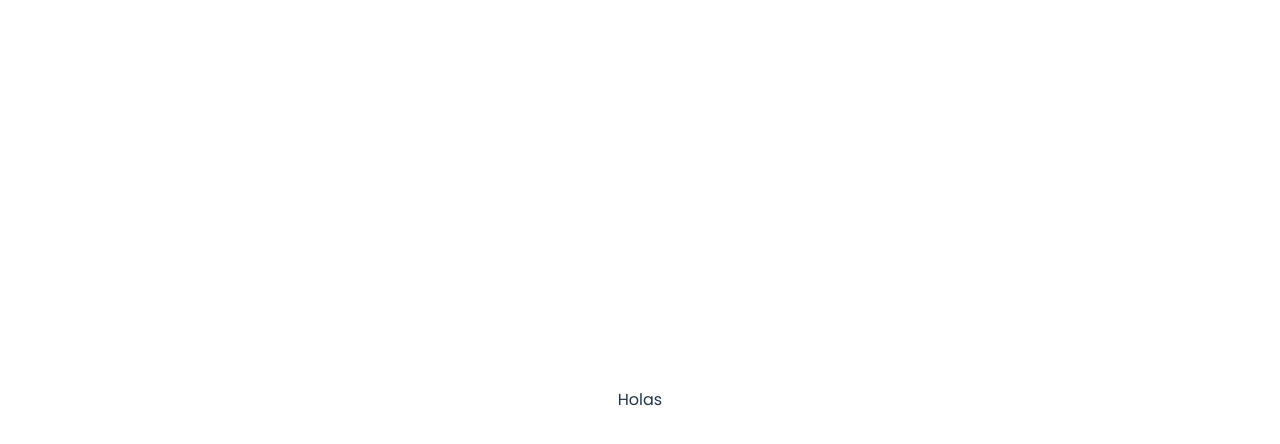
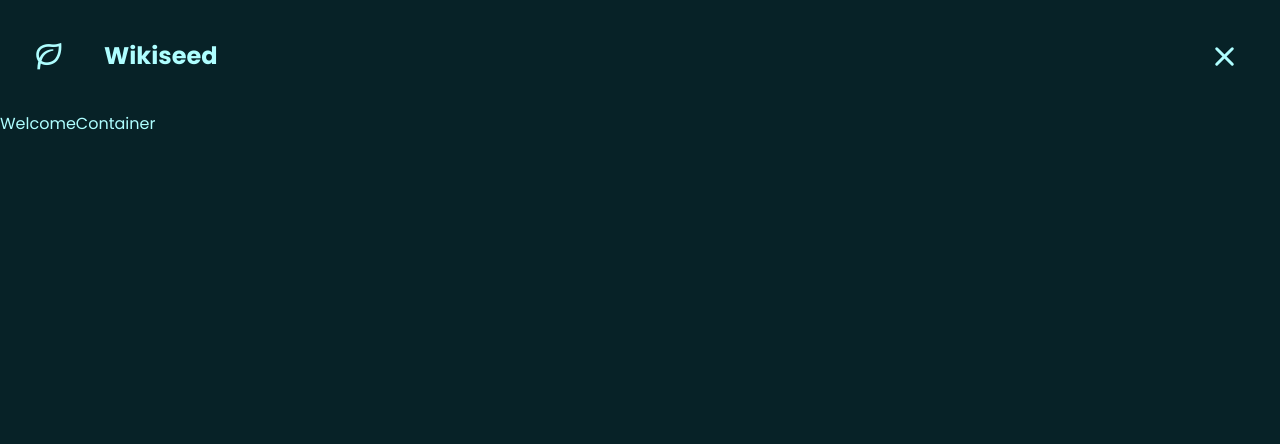
Before and after one commit to stivenm16/wikiseed, a React (Vite) app: page / in a window 1280 px wide. Shown: the top 444 px of the page. Built offline with nearby package versions, Linux system fonts and the light colour scheme.

Commit message:
hamburguer animation

```diff
--- a/index.html
+++ b/index.html
@@ -3,6 +3,10 @@
   <head>
     <meta charset="UTF-8" />
     <link rel="icon" type="image/svg+xml" href="/vite.svg" />
+    <link
+      href="https://unpkg.com/boxicons@2.1.4/css/boxicons.min.css"
+      rel="stylesheet"
+    />
     <meta name="viewport" content="width=device-width, initial-scale=1.0" />
     <title>Vite + React + TS</title>
   </head>
--- a/src/App.scss
+++ b/src/App.scss
@@ -1,41 +1,3 @@
 #root {
-  max-width: 1280px;
-  margin: 0 auto;
-  padding: 2rem;
-  text-align: center;
+  width: 100%;
 }
-
-.logo {
-  height: 6em;
-  padding: 1.5em;
-  will-change: filter;
-}
-.logo:hover {
-  filter: drop-shadow(0 0 2em #646cffaa);
-}
-.logo.react:hover {
-  filter: drop-shadow(0 0 2em #61dafbaa);
-}
-
-@keyframes logo-spin {
-  from {
-    transform: rotate(0deg);
-  }
-  to {
-    transform: rotate(360deg);
-  }
-}
-
-@media (prefers-reduced-motion: no-preference) {
-  a:nth-of-type(2) .logo {
-    animation: logo-spin infinite 20s linear;
-  }
-}
-
-.card {
-  padding: 2em;
-}
-
-.read-the-docs {
-  color: #888;
-}
--- a/src/App.tsx
+++ b/src/App.tsx
@@ -1,13 +1,15 @@
 import { useState } from "react";
-import reactLogo from "./assets/react.svg";
 import "./App.scss";
+import NavBar from "./components/NavBar/NavBar";
+import WelcomeContainer from "./components/WelcomeContainer/WelcomeContainer";
 
 function App() {
   const [count, setCount] = useState(0);
 
   return (
     <div className="App">
-      <p>Holas</p>
+      <NavBar />
+      <WelcomeContainer />
     </div>
   );
 }
--- /dev/null
+++ b/src/components/NavBar/NavBar.scss
@@ -0,0 +1,72 @@
+#nav-bar {
+  display: flex;
+  justify-content: space-between;
+  align-items: flex-start;
+  margin: 1rem;
+  div {
+    display: flex;
+    align-items: center;
+    justify-content: center;
+    h2 {
+      margin-left: 1.5rem;
+      font-size: var(--h2-font-size);
+    }
+  }
+}
+#logo {
+  font-size: 2rem;
+  margin: 1.5rem 1rem;
+}
+.menu-btn {
+  position: relative;
+  display: flex;
+  justify-content: center;
+  align-items: center;
+  width: 80px;
+  height: 80px;
+  cursor: pointer;
+  transition: all 0.5s ease-in-out;
+  &.active {
+    .menu-btn__burguer {
+      transition: all 0.5s ease-in-out;
+      //   transform: translateX(-1px);
+      //   opacity: 0.5;
+      box-shadow: none;
+      background-color: transparent;
+
+      &::before {
+        transform: rotate(45deg);
+        opacity: 1;
+      }
+      &::after {
+        transform: rotate(-45deg);
+        opacity: 1;
+      }
+    }
+  }
+}
+
+.menu-btn__burguer {
+  width: 25px;
+  height: 3px;
+  background-color: white;
+  border-radius: 5px;
+  &::before,
+  &::after {
+    content: "";
+    position: absolute;
+    width: 25px;
+    height: 3px;
+    border-radius: 5px;
+    background-color: var(--text-color);
+    transition: all 0.5s ease-in-out;
+  }
+  &::before {
+    transform: translateY(-10px);
+  }
+  &::after {
+    transform: translateY(10px);
+  }
+
+  //Animation
+}
--- /dev/null
+++ b/src/components/NavBar/NavBar.tsx
@@ -0,0 +1,29 @@
+import { useState } from "react";
+import "./NavBar.scss";
+
+export default function NavBar() {
+  const [isMenuActive, setIsMenuActive] = useState<boolean>(false);
+  let clasName = isMenuActive ? "menu-btn" : "menu-btn active";
+
+  let handleToggle = () => {
+    setIsMenuActive(!isMenuActive);
+    console.log(clasName);
+  };
+  return (
+    <div id="nav-bar">
+      <div>
+        <i className="bx bx-leaf" id="logo" />
+        <h2>Wikiseed</h2>
+      </div>
+      <div onClick={handleToggle} className={clasName}>
+        <div className="menu-btn__burguer"></div>
+      </div>
+      {/* <ul>
+        <li>Home</li>
+        <li>About us</li>
+        <li>Wiki</li>
+        <li>Support us</li>
+      </ul> */}
+    </div>
+  );
+}
--- /dev/null
+++ b/src/components/WelcomeContainer/WelcomeContainer.tsx
@@ -0,0 +1,5 @@
+import React from "react";
+
+export default function WelcomeContainer() {
+  return <div id="main-img">WelcomeContainer</div>;
+}
--- a/src/main.tsx
+++ b/src/main.tsx
@@ -1,10 +1,7 @@
-import React from "react";
 import ReactDOM from "react-dom/client";
 import App from "./App";
 import "./index.scss";
 
 ReactDOM.createRoot(document.getElementById("root") as HTMLElement).render(
-  <React.StrictMode>
-    <App />
-  </React.StrictMode>
+  <App />
 );
--- a/src/scss/abstracts/_variables.scss
+++ b/src/scss/abstracts/_variables.scss
@@ -2,4 +2,36 @@
 
 :root {
   --font-poppins: "Poppins", sans-serif;
+
+  --main-bg-color: #072227;
+  --title-color: #35858b;
+  --subtitle-color: #4fbdba;
+  --text-color: #aefeff;
+
+  --biggest-font-size: 2rem;
+  --h1-font-size: 1.5rem;
+  --h2-font-size: 1.25rem;
+  --h3-font-size: 1rem;
+  --normal-font-size: 0.938rem;
+  --small-font-size: 0.813rem;
+  --smaller-font-size: 0.75rem;
+
+  --font-medium: 500;
+  --font-semi-bold: 600;
+  --font-bold: 700;
+
+  --z-tooltip: 10;
+  --z-fixed: 100;
 }
+
+@media screen and (min-width: 1024px) {
+  :root {
+    --biggest-font-size: 3.5rem;
+    --h1-font-size: 2.25rem;
+    --h2-font-size: 1.5rem;
+    --h3-font-size: 1.25rem;
+    --normal-font-size: 1rem;
+    --small-font-size: 0.875rem;
+    --smaller-font-size: 0.813rem;
+  }
+}
--- a/src/scss/base/_base.scss
+++ b/src/scss/base/_base.scss
@@ -2,3 +2,33 @@ html,
 body {
   font-family: var(--font-poppins);
 }
+
+/*=============== BASE ===============*/
+* {
+  box-sizing: border-box;
+  padding: 0;
+  margin: 0;
+}
+
+html {
+  scroll-behavior: smooth;
+}
+
+body {
+  font-size: var(--normal-font-size);
+  background-color: var(--main-bg-color);
+  color: var(--text-color);
+}
+
+ul {
+  list-style: none;
+}
+
+a {
+  text-decoration: none;
+}
+
+img {
+  max-width: 100%;
+  height: auto;
+}
--- a/src/scss/base/_reset.scss
+++ b/src/scss/base/_reset.scss
@@ -27,7 +27,7 @@ a:hover {
 body {
   margin: 0;
   display: flex;
-  place-items: center;
+  // place-items: center;
   min-width: 320px;
   min-height: 100vh;
 }
```
Also changed, not shown: src/components/NavBar/NarBar.tsx (deleted), 1 other file (tests, documents, lock files or other folders).
